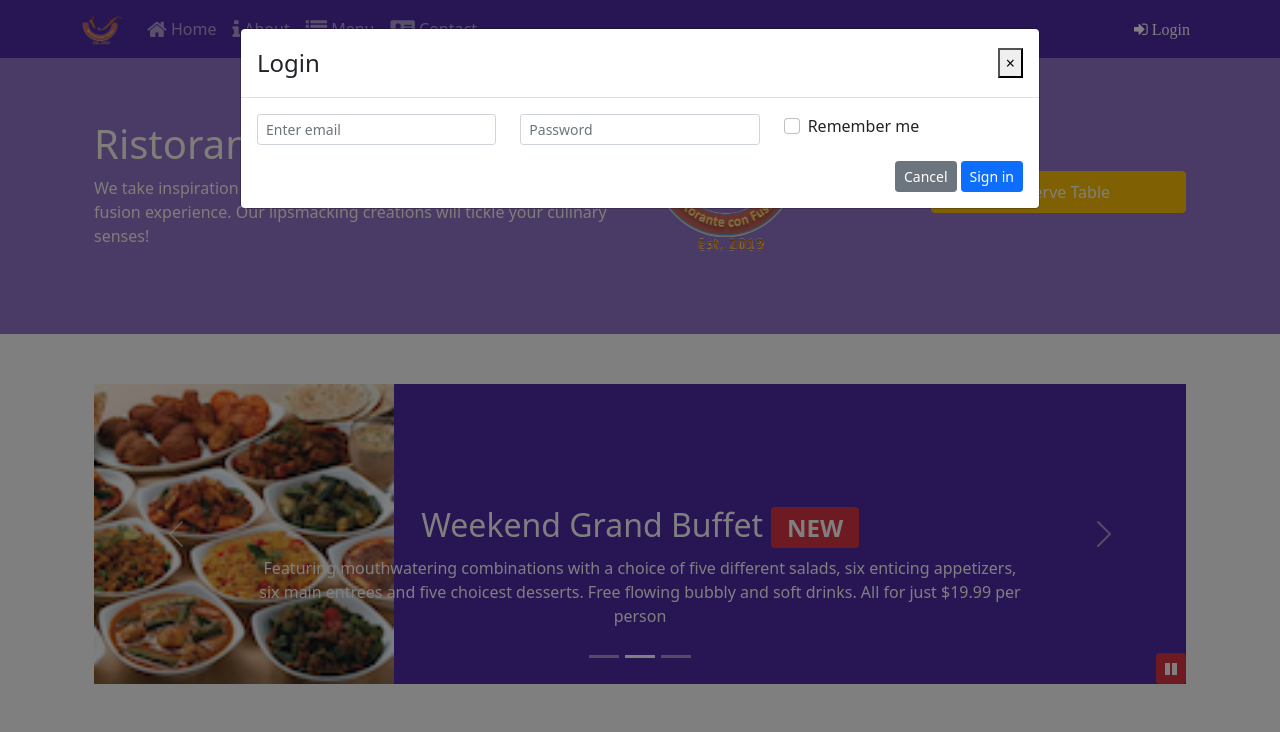
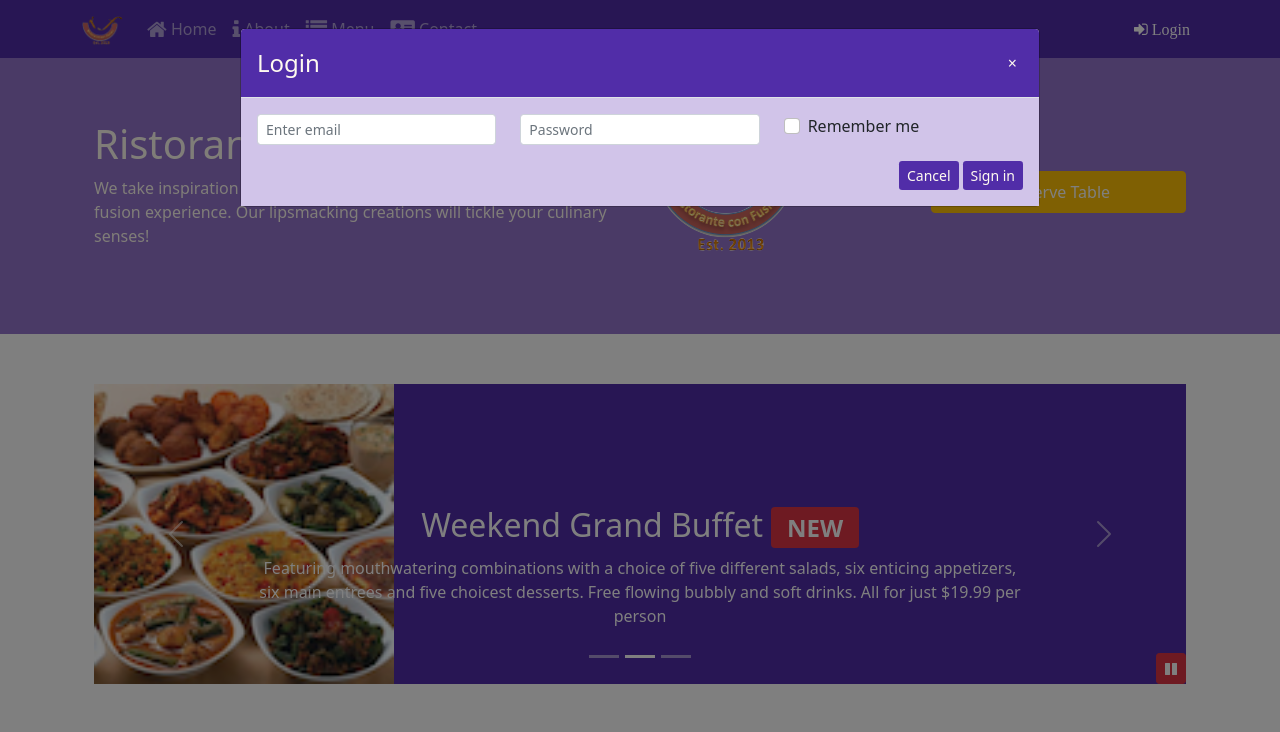
Before and after one commit to bethanycable/coursera-bootstrap, a website: page index.html in a window 1280 px wide. Both pictures are taken after a click on the link "Login". Shown: the top 732 px of the page. Drawn offline with nearby package versions, Linux system fonts and the light colour scheme.

Commit message:
Assignment 4

```diff
--- a/css/styles.scss
+++ b/css/styles.scss
@@ -54,6 +54,24 @@ body{
     padding: 10px;
 }
 
+.modal{
+    .modal-header {
+        background-color: $background-dark;
+        color: floralwhite;
+    }
+
+    button {
+        background-color: $background-dark;
+        color: floralwhite;
+        border: none;
+    }
+
+    .modal-body {
+        background-color: $background-pale;
+    }
+
+}
+
 .carousel {
     background:$background-dark;
 
--- a/index.html
+++ b/index.html
@@ -30,7 +30,7 @@
                         <li class="nav-item"><a class="nav-link" href="./contactus.html"><span class="fa fa-address-card fa-lg"></span> Contact</a></li>
                     </ul>
                     <span class="navbar-text ms-auto p-2">
-                        <a data-bs-toggle="modal" data-bs-target="#loginModal">
+                        <a id="loginLinkModal"> <!--data-bs-toggle="modal" data-bs-target="#loginModal"-->
                             <span class="fa fa-sign-in"> Login</span>
                         </a>
                     </span>
@@ -38,6 +38,7 @@
 
             </div>
         </nav>
+
         <div id="loginModal" class="modal fade" role="dialog">
             <div class="modal-dialog modal-lg" role="content">
                 <div class="modal-content">
@@ -75,6 +76,23 @@
                 </div>
             </div>
         </div>
+
+        <header class="jumbotron">
+            <div class="container d-flex">
+                <div class="row row-header">
+                    <div class="col-12 col-sm-6">
+                        <h1>Ristorante con Fusion</h1>
+                        <p>We take inspiration from the World's best cuisines, and create a unique fusion experience. Our lipsmacking creations will tickle your culinary senses!</p>
+                    </div>
+                    <div class="col-12 col-sm-3 align-self-center">
+                        <img src="img/logo.png" class="img-fluid">
+                    </div>
+                    <div class="col-12 col-sm align-self-center">
+                        <a role="button" id="reserveTableBtn" class="btn btn-block nav-link btn-warning text-white" >Reserve Table</a> <!--data-bs-toggle="modal" data-bs-target="#reserveTableModal-->
+                    </div>
+                </div>
+            </div>
+        </header>
 
         <div id="reserveTableModal" class="modal fade" role="dialog">
             <div class="modal-dialog modal-lg" role="content">
@@ -148,23 +166,6 @@
             </div>
         </div>
 
-        <header class="jumbotron">
-            <div class="container d-flex">
-                <div class="row row-header">
-                    <div class="col-12 col-sm-6">
-                        <h1>Ristorante con Fusion</h1>
-                        <p>We take inspiration from the World's best cuisines, and create a unique fusion experience. Our lipsmacking creations will tickle your culinary senses!</p>
-                    </div>
-                    <div class="col-12 col-sm-3 align-self-center">
-                        <img src="img/logo.png" class="img-fluid">
-                    </div>
-                    <div class="col-12 col-sm align-self-center">
-                        <a role="button" class="btn btn-block nav-link btn-warning text-white" data-bs-toggle="modal" data-bs-target="#reserveTableModal">Reserve Table</a>
-                    </div>
-                </div>
-            </div>
-        </header>
-
         <div class="container">
             <div class="row row-content">
                 <div class="col">
@@ -211,7 +212,7 @@
                 </div>
             </div>
 
-            <!-- <div class="row row-content align-items-center">
+            <div class="row row-content align-items-center">
                 <div class="col-12 col-sm-4 order-sm-last col-md-3">
                     <h3>Our Lipsmacking Culinary Creations</h3>
                 </div>
@@ -258,7 +259,7 @@
                         </div>
                     </div>
                 </div>
-            </div> -->
+            </div>
         </div>
 
         <footer class="footer">
@@ -309,11 +310,18 @@
         <script src="node_modules/bootstrap/dist/js/bootstrap.min.js"></script>
 
         <script>
-            $(document).ready(function()1 {
-                $('#myCarousel').carousel({ interval: 2000 });
+            $(document).ready(function() {
+                $('#loginLinkModal').on('click', function() {
+                    $('#loginModal').modal('show');
+                })
+
+                $('#reserveTableBtn').on('click', function() {
+                    $('#reserveTableModal').modal('show');
+                })
+
+                $('#myCarousel').carousel({ interval: 2000 })
 
                 $('#carouselButton').click(function() {
-
                     if($('#carouselButton').children('span').hasClass('fa-pause')) {
                         $('#myCarousel').carousel('pause');
                         $('#carouselButton').children('span').removeClass('fa-pause');
```
Also changed, not shown: css/styles.css.
